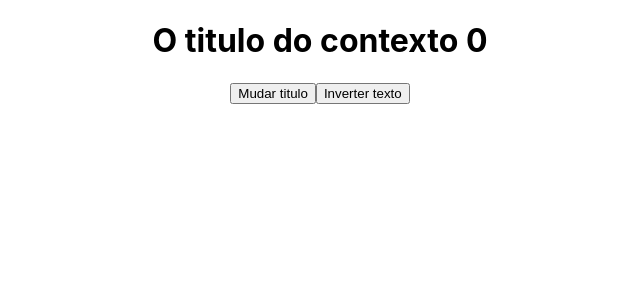
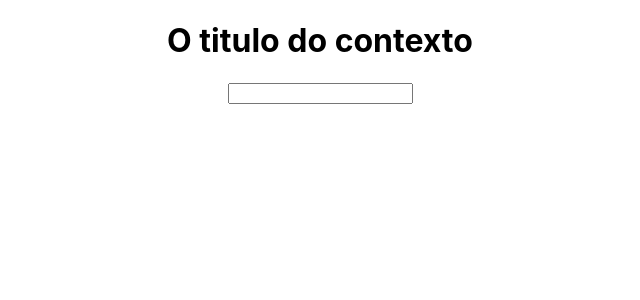
Before and after one commit to AugustoTI/estudo-sobre-hooks, a React (Create React App) app: page / in a window 1280 px wide. Shown: the top 300 px of the page, without its empty margins (320-960 px from the left). Built offline with nearby package versions, Linux system fonts and the light colour scheme.

Commit message:
simulando o uso real com 'useReducer' e 'useContext'

```diff
--- a/src/App.js
+++ b/src/App.js
@@ -1,40 +1,62 @@
 import './App.css';
-import { useReducer } from 'react';
+import P from 'prop-types';
+import { useReducer, createContext, useContext, useRef } from 'react';
 
-const globalState = {
+// data.js
+export const globalState = {
   title: 'O titulo do contexto',
   body: 'O corpo do contexto',
   counter: 0,
 };
 
-const reducer = (state, action) => {
-  if (action.type === 'muda') {
-    console.log('Chamou teste1');
-    return { ...state, title: 'Outro titulo ai' };
-  }
-
-  if (action.type === 'inverter') {
-    console.log('Chamou teste2');
-    const { title } = state;
-    return { ...state, title: title.split('').reverse().join('') };
+//reducer.js
+export const reducer = (state, action) => {
+  switch (action.type) {
+    case 'CHANGE_TITLE': {
+      return { ...state, title: action.payload };
+    }
   }
 
   return { ...state };
 };
 
-function App() {
+//AppContext.jsx
+export const Context = createContext();
+export const AppContext = ({ children }) => {
   const [state, dispatch] = useReducer(reducer, globalState);
 
-  const { title, body, counter } = state;
+  const changeTitle = (payload) => {
+    dispatch({ type: 'CHANGE_TITLE', payload });
+  };
+
+  return <Context.Provider value={{ state, changeTitle }}>{children}</Context.Provider>;
+};
+
+AppContext.propTypes = {
+  children: P.node,
+};
+
+//Components/H1/index.jsx
+const H1 = () => {
+  const context = useContext(Context);
+  const inputRef = useRef();
 
   return (
-    <div className="App">
-      <h1>
-        {title} {counter}
-      </h1>
-      <button onClick={() => dispatch({ type: 'muda' })}>Mudar titulo</button>
-      <button onClick={() => dispatch({ type: 'inverter' })}>Inverter texto</button>
-    </div>
+    <>
+      <h1 onClick={() => context.changeTitle(inputRef.current.value)}>{context.state.title}</h1>
+      <input ref={inputRef} type="text" />
+    </>
+  );
+};
+
+// App.jsx
+function App() {
+  return (
+    <AppContext>
+      <div className="App">
+        <H1 />
+      </div>
+    </AppContext>
   );
 }
 
```
